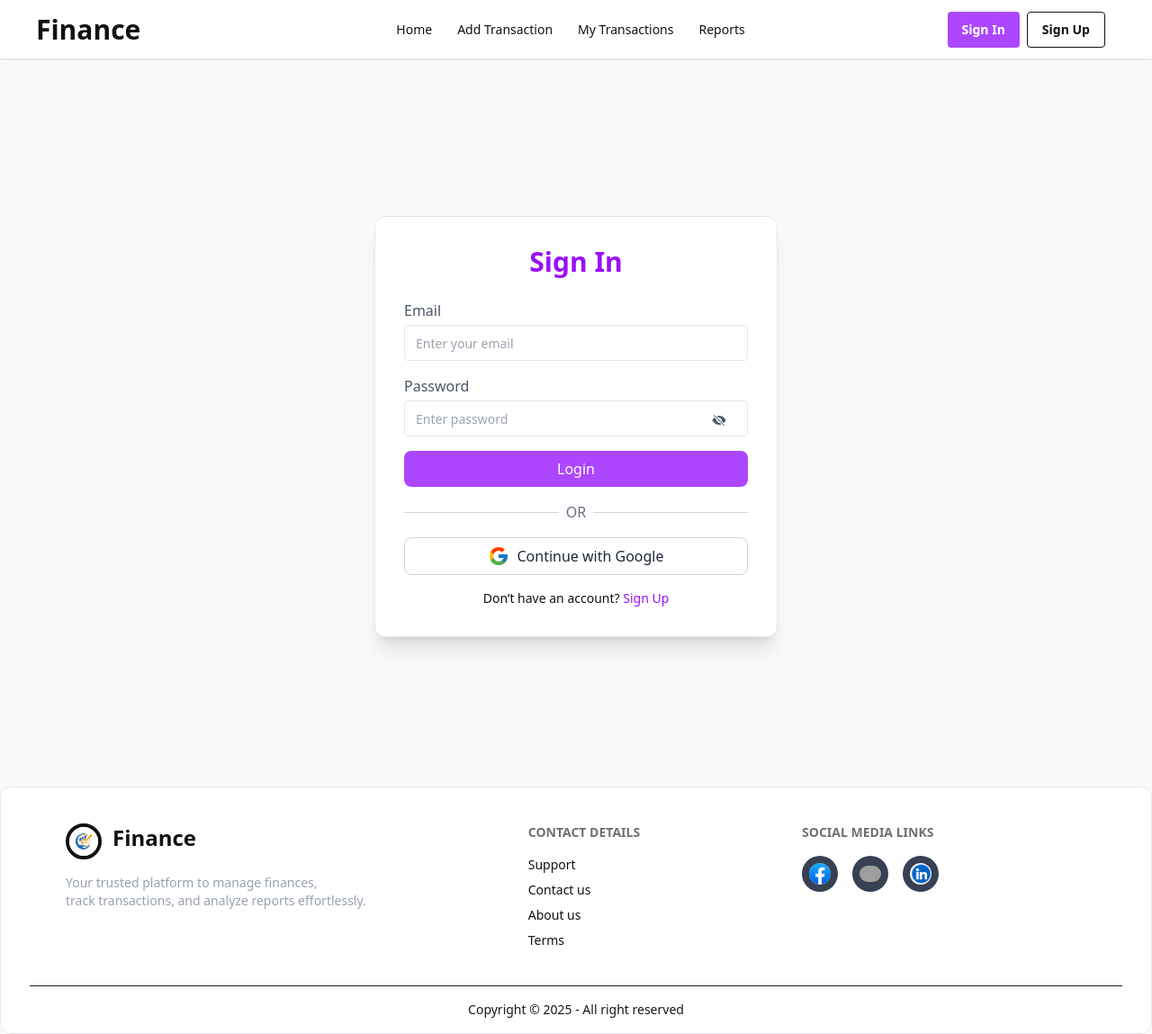
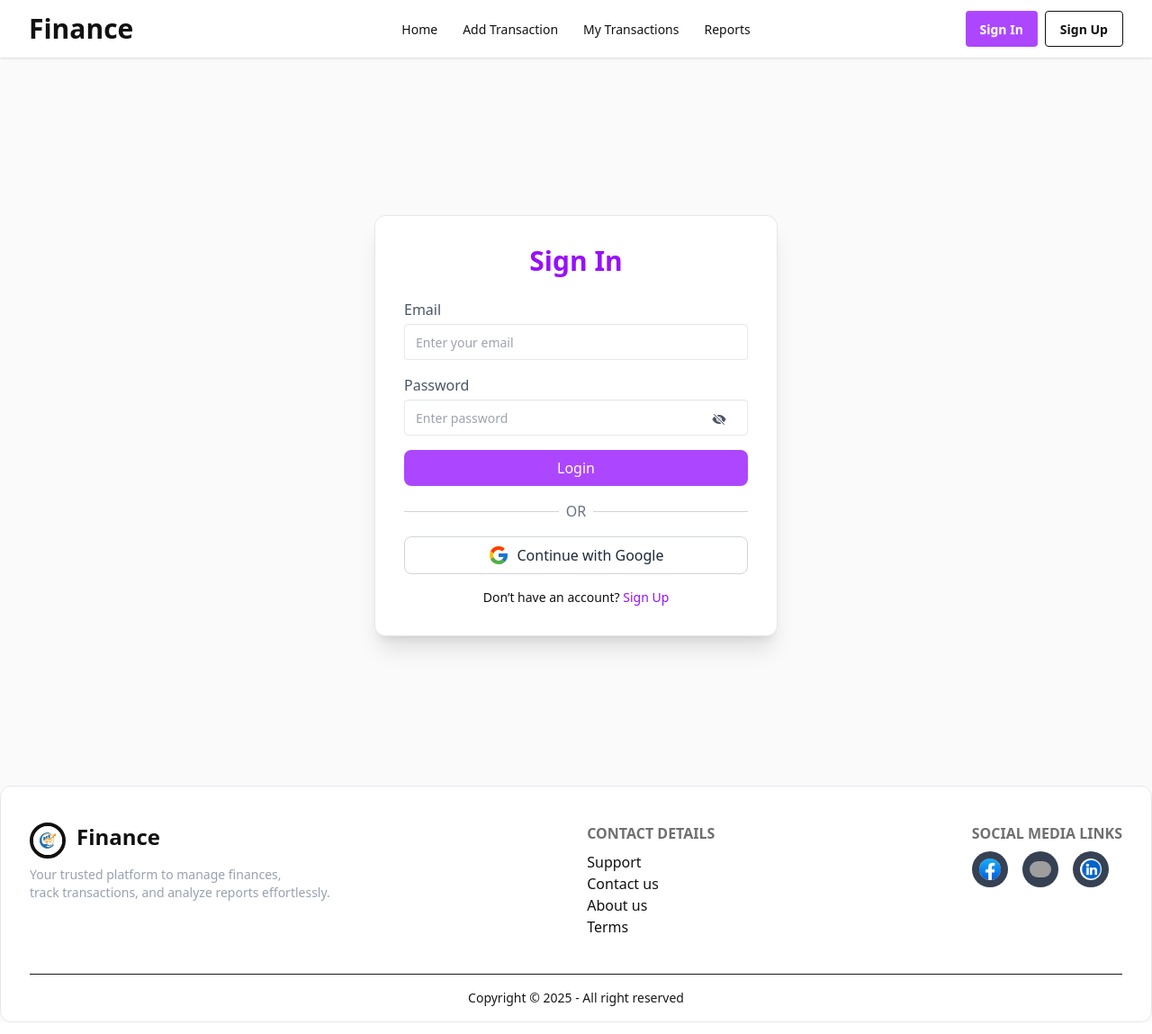
Before and after one commit to ruhulamindev/b12-a10-client-finease, a React (Vite) app: page /login in a window 1280 px wide. Shown: the whole page at 90% size. Built offline with nearby package versions, Linux system fonts and the light colour scheme; no server answers; grey boxes are pictures that could not be loaded.

Commit message:
alignment update

```diff
--- a/src/components/Footer.jsx
+++ b/src/components/Footer.jsx
@@ -12,7 +12,9 @@ const Footer = () => {
   return (
     <div className="app-card">
       <MyContainer>
-        <footer className="footer sm:footer-horizontal p-10">
+        <footer
+          className="flex flex-col lg:flex-row lg:justify-between items-start gap-6 py-10"
+        >
           {/* Logo and Website Name */}
           <motion.div
             variants={cardVariants}
@@ -37,6 +39,7 @@ const Footer = () => {
           </motion.div>
           {/* footer link */}
           <motion.div
+            className="flex flex-col"
             variants={cardVariants}
             initial="hidden"
             whileInView="visible"
--- a/src/components/Navbar.jsx
+++ b/src/components/Navbar.jsx
@@ -35,11 +35,11 @@ const Navbar = () => {
 
   return (
     <div
-      className="mb-[-55px] bg-base-100 shadow-sm"
+      className="mb-[-55px] shadow-sm"
       style={{ backgroundColor: "var(--card-bg)" }}
     >
       <MyContainer>
-        <div className="navbar">
+        <div className="navbar p-0">
           <div className="navbar-start">
             <div className="dropdown">
               <div
@@ -218,7 +218,7 @@ const Navbar = () => {
               </ul>
             </motion.div>
           </div>
-          <div className="navbar-end mr-3 space-x-2 flex items-center">
+          <div className="navbar-end space-x-2 flex items-center">
             {/* Dark/Light Mode Incomplete Just Show */}
             {user && (
               <div
--- a/src/pages/MyTransactions.jsx
+++ b/src/pages/MyTransactions.jsx
@@ -2,6 +2,7 @@ import { use, useEffect, useState } from "react";
 import CardModel from "../components/CardModel";
 import LoadingSpinner from "../components/LoadingSpinner";
 import AuthContext from "../contexts/AuthContext";
+import MyContainer from "../components/MyContainer";
 
 const MyTransactions = () => {
   const { user } = use(AuthContext);
@@ -56,7 +57,7 @@ const MyTransactions = () => {
   }
 
   return (
-    <div className="p-4">
+    <MyContainer className="p-4">
       <h2 className="text-2xl font-bold mb-4 text-center text-purple-500">
         My Transactions
       </h2>
@@ -109,7 +110,7 @@ const MyTransactions = () => {
           <CardModel key={model._id} model={model} onDelete={handleDelete} />
         ))}
       </div>
-    </div>
+    </MyContainer>
   );
 };
 
--- a/src/pages/Reports.jsx
+++ b/src/pages/Reports.jsx
@@ -12,6 +12,8 @@ import {
 } from "chart.js";
 import AuthContext from "../contexts/AuthContext";
 import LoadingSpinner from "../components/LoadingSpinner";
+import MyContainer from "../components/MyContainer";
+
 
 ChartJS.register(
   ArcElement,
@@ -136,7 +138,7 @@ const Reports = () => {
   }
 
   return (
-    <div className="p-6">
+    <MyContainer className="p-6">
       <h2 className="text-2xl font-bold text-center mb-4 p-2 rounded">
         Reports
       </h2>
@@ -182,7 +184,7 @@ const Reports = () => {
           <Bar data={barData} />
         </div>
       </div>
-    </div>
+    </MyContainer>
   );
 };
 
```
